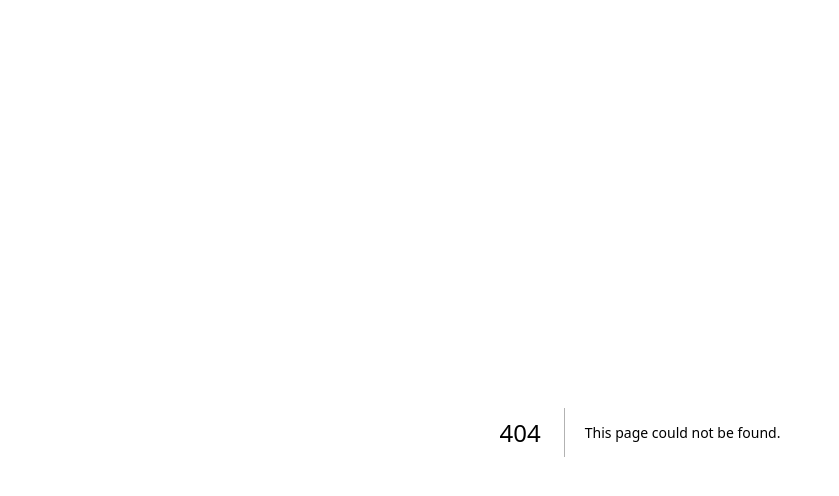
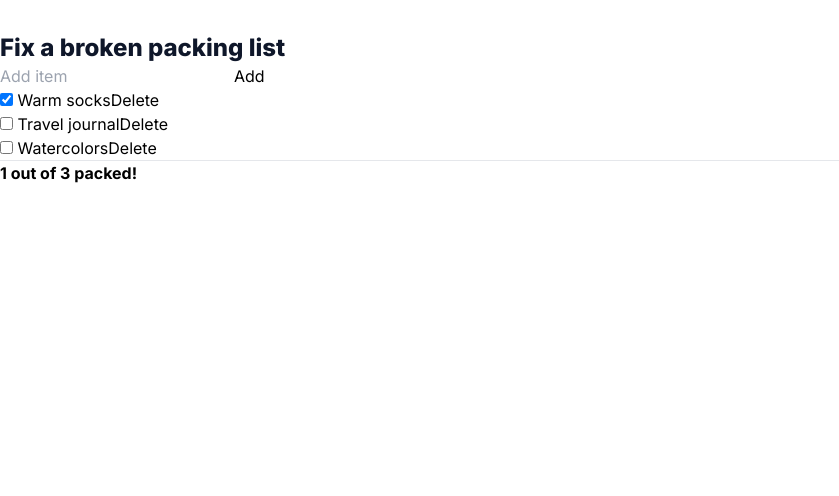
Before and after one commit to TaiseiNemoto/react-practice-app, a Next.js app: page /choosing-the-state-structure/fix-a-broken-packing-list in a window 1280 px wide. Before the commit this address had no page. Shown: the top 496 px of the page, without its empty margins (0-839 px from the left). Built offline with nearby package versions, Linux system fonts and the light colour scheme.

Commit message:
[add][WIP]Choosing the State Structure：Fix a broken packing listのファイル作成まで完了

```diff
--- /dev/null
+++ b/src/app/choosing-the-state-structure/fix-a-broken-packing-list/page.tsx
@@ -0,0 +1,11 @@
+import TravelPlan from '@/components/choosing-the-state-structure/fix-a-broken-packing-list/TravelPlan';
+import H1Element from '@/components/common/H1Element';
+
+export default function page() {
+  return (
+    <main>
+      <H1Element title="Fix a broken packing list" />
+      <TravelPlan />
+    </main>
+  );
+}
--- /dev/null
+++ b/src/app/choosing-the-state-structure/page.tsx
@@ -0,0 +1,18 @@
+import H1Element from '@/components/common/H1Element';
+import PageLink from '@/components/common/PageLink';
+
+export default function page() {
+  return (
+    <main>
+      <H1Element title="Choosing the State Structure" />
+      <PageLink
+        pageName="Fix a broken packing list"
+        link="/choosing-the-state-structure/fix-a-broken-packing-list"
+      />
+      {/* <PageLink
+        pageName="Find and fix the mutation"
+        link="/updating-objects-in-state/find-and-fix-the-mutation"
+      /> */}
+    </main>
+  );
+}
--- a/src/app/page.tsx
+++ b/src/app/page.tsx
@@ -27,6 +27,10 @@ export default function Home() {
         link="/reacting-to-input-with-state"
         pageName="Reacting to Input with State"
       />
+      <PageLink
+        link="/choosing-the-state-structure"
+        pageName="Choosing the State Structure"
+      />
     </main>
   );
 }
--- /dev/null
+++ b/src/components/choosing-the-state-structure/fix-a-broken-packing-list/AddItem.tsx
@@ -0,0 +1,27 @@
+'use client';
+import { useState } from 'react';
+
+type AddItemProps = {
+  onAddItem: (arg: string) => void;
+};
+
+export default function AddItem({ onAddItem }: AddItemProps) {
+  const [title, setTitle] = useState('');
+  return (
+    <>
+      <input
+        placeholder="Add item"
+        value={title}
+        onChange={(e) => setTitle(e.target.value)}
+      />
+      <button
+        onClick={() => {
+          setTitle('');
+          onAddItem(title);
+        }}
+      >
+        Add
+      </button>
+    </>
+  );
+}
--- /dev/null
+++ b/src/components/choosing-the-state-structure/fix-a-broken-packing-list/PackingList.tsx
@@ -0,0 +1,42 @@
+'use client';
+
+type Item = {
+  id: number;
+  title: string;
+  packed: boolean;
+};
+
+type PackingListProps = {
+  items: Item[];
+  onChangeItem: (arg: Item) => void;
+  onDeleteItem: (arg: number) => void;
+};
+
+export default function PackingList({
+  items,
+  onChangeItem,
+  onDeleteItem,
+}: PackingListProps) {
+  return (
+    <ul>
+      {items.map((item: Item) => (
+        <li key={item.id}>
+          <label>
+            <input
+              type="checkbox"
+              checked={item.packed}
+              onChange={(e) => {
+                onChangeItem({
+                  ...item,
+                  packed: e.target.checked,
+                });
+              }}
+            />{' '}
+            {item.title}
+          </label>
+          <button onClick={() => onDeleteItem(item.id)}>Delete</button>
+        </li>
+      ))}
+    </ul>
+  );
+}
--- /dev/null
+++ b/src/components/choosing-the-state-structure/fix-a-broken-packing-list/TravelPlan.tsx
@@ -0,0 +1,68 @@
+'use client';
+
+import { useState } from 'react';
+import AddItem from './AddItem';
+import PackingList from './PackingList';
+
+let nextId = 3;
+
+const initialItems = [
+  { id: 0, title: 'Warm socks', packed: true },
+  { id: 1, title: 'Travel journal', packed: false },
+  { id: 2, title: 'Watercolors', packed: false },
+];
+
+type Item = {
+  id: number;
+  title: string;
+  packed: boolean;
+};
+
+export default function TravelPlan() {
+  const [items, setItems] = useState(initialItems);
+  const [total, setTotal] = useState(3);
+  const [packed, setPacked] = useState(1);
+
+  function handleAddItem(title: string) {
+    setTotal(total + 1);
+    setItems([
+      ...items,
+      {
+        id: nextId++,
+        title: title,
+        packed: false,
+      },
+    ]);
+  }
+
+  function handleChangeItem(nextItem: Item) {
+    if (nextItem.packed) setPacked(packed + 1);
+    else setPacked(packed - 1);
+    setItems(
+      items.map((item) => {
+        if (item.id === nextItem.id) return nextItem;
+        else return item;
+      }),
+    );
+  }
+
+  function handleDeleteItem(itemId: number) {
+    setTotal(total - 1);
+    setItems(items.filter((item) => item.id !== itemId));
+  }
+
+  return (
+    <>
+      <AddItem onAddItem={handleAddItem} />
+      <PackingList
+        items={items}
+        onChangeItem={handleChangeItem}
+        onDeleteItem={handleDeleteItem}
+      />
+      <hr />
+      <b>
+        {packed} out of {total} packed!
+      </b>
+    </>
+  );
+}
```
